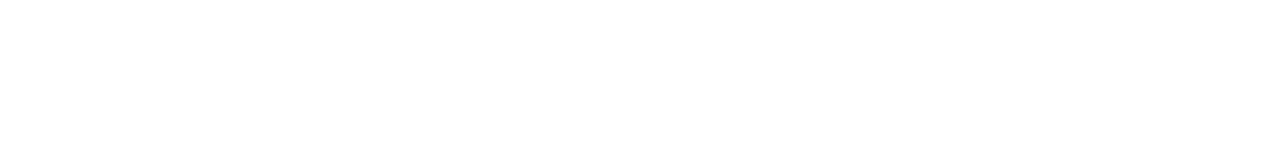
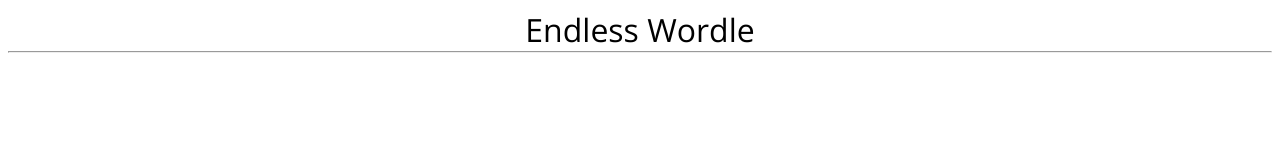
Before and after one commit to Ken-mbira/endless_wordle, a plain HTML site: page index.html in a window 1280 px wide. Drawn offline with nearby package versions, Linux system fonts and the light colour scheme.

Commit message:
add header section

```diff
--- a/index.css
+++ b/index.css
@@ -0,0 +1,16 @@
+@import url('https://fonts.googleapis.com/css2?family=Open+Sans&display=swap');
+.navbar {
+    font-family: 'Open Sans', sans-serif;
+    font-size: 2rem;
+    text-align: center;
+}
+
+p {
+    margin: 0;
+    padding: 0
+}
+
+hr {
+    padding: 0;
+    margin: 0
+}
--- a/index.html
+++ b/index.html
@@ -6,10 +6,15 @@
     <meta http-equiv="X-UA-Compatible" content="IE=edge">
     <meta name="viewport" content="width=device-width, initial-scale=1.0">
     <title>Endless Wordle</title>
+    <link href="index.css" rel="stylesheet">
 </head>
 
 <body>
-
+    <section class="navbar">
+        <p>Endless Wordle</p>
+        <hr>
+    </section>
+    <script type="text/javascript" src="index.js"></script>
 </body>
 
 </html>
```
Also changed, not shown: index.js (added).
